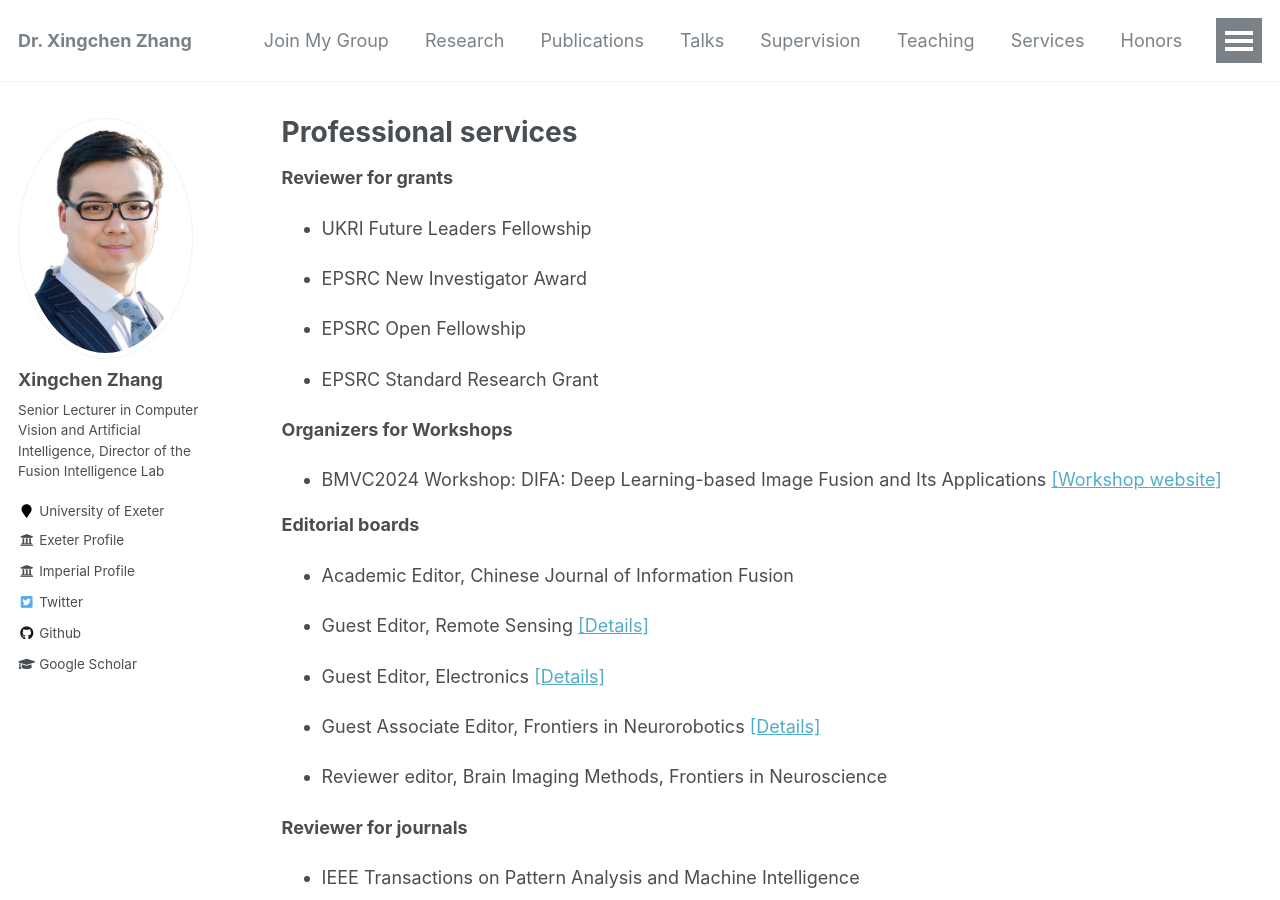
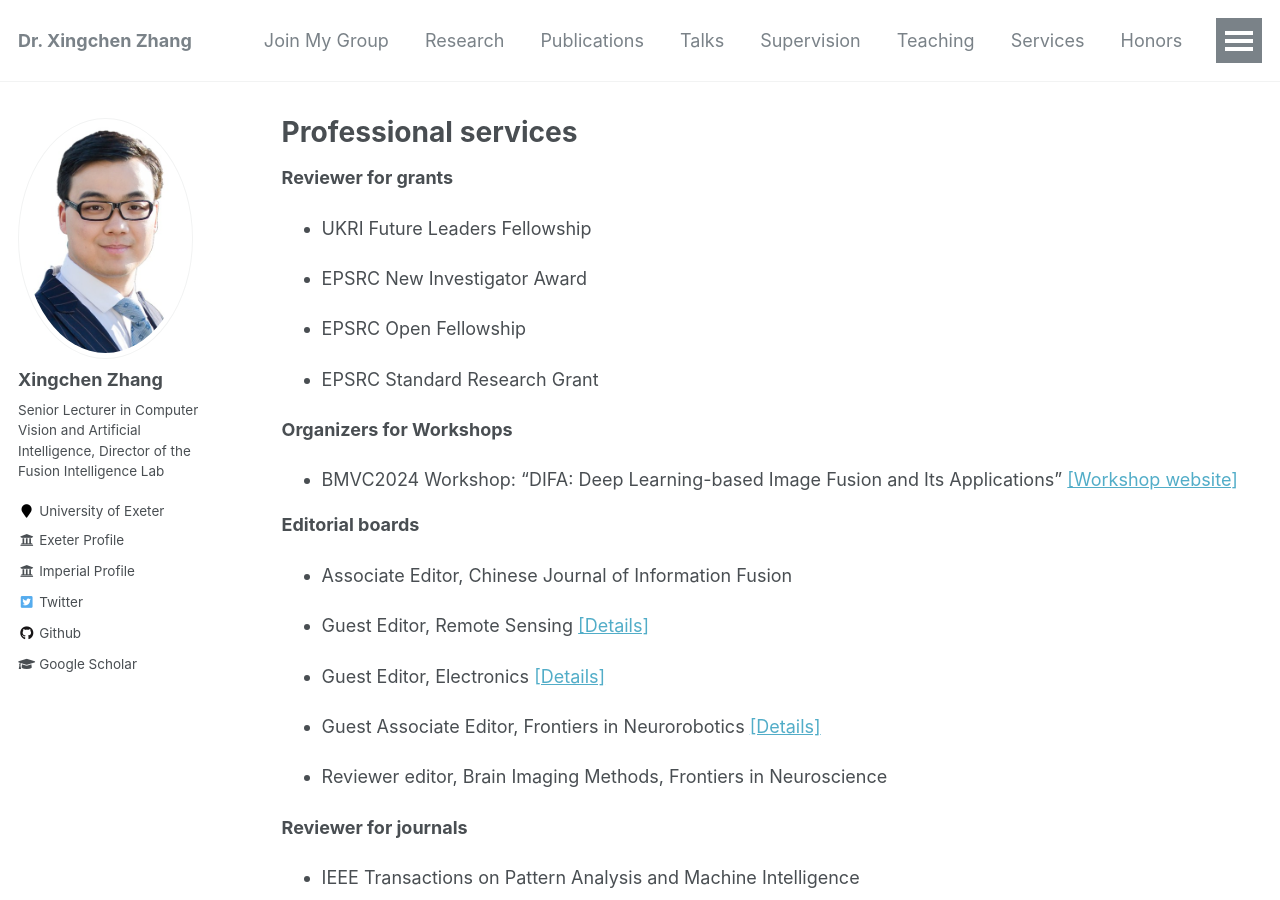
Before and after one commit to xingchenzhang/xingchenzhang.github.io, a Jekyll site: the page built from _pages/service.md, in a window 1280 px wide and 900 px high. Built offline with Jekyll 4.4.1, drawn with Linux system fonts in a browser that asks for light colours.

Commit message:
update associate editor

```diff
--- a/_pages/service.md
+++ b/_pages/service.md
@@ -19,12 +19,12 @@ author_profile: true
 
 **Organizers for Workshops**
 
-- BMVC2024 Workshop: DIFA: Deep Learning-based Image Fusion and Its Applications [[Workshop website]](https://difa2024.github.io/)
+- BMVC2024 Workshop: "DIFA: Deep Learning-based Image Fusion and Its Applications" [[Workshop website]](https://difa2024.github.io/)
 
 
 **Editorial boards**
 
-- Academic Editor, Chinese Journal of Information Fusion
+- Associate Editor, Chinese Journal of Information Fusion
 
 - Guest Editor, Remote Sensing [[Details]](https://www.mdpi.com/journal/remotesensing/special_issues/T7010HP00E)
 
```
